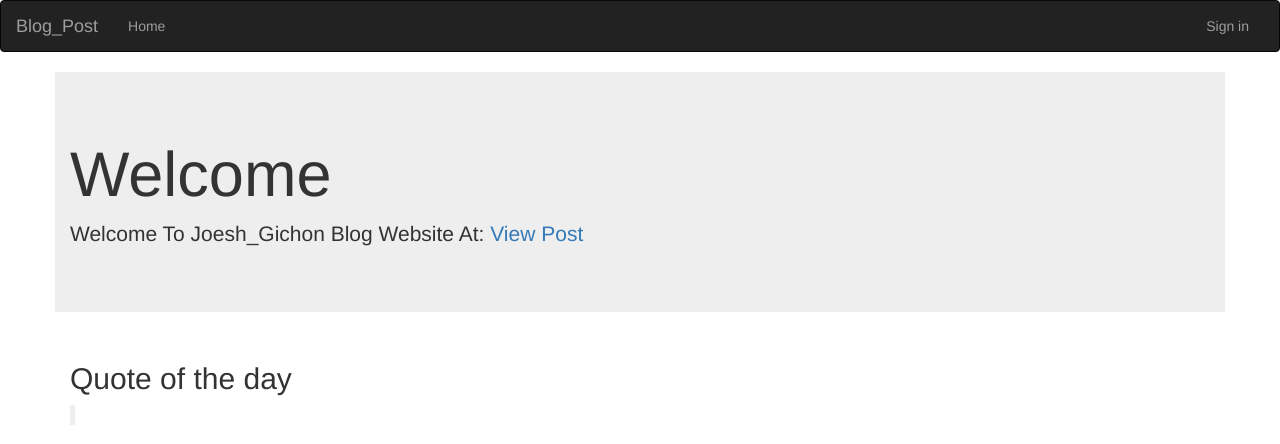
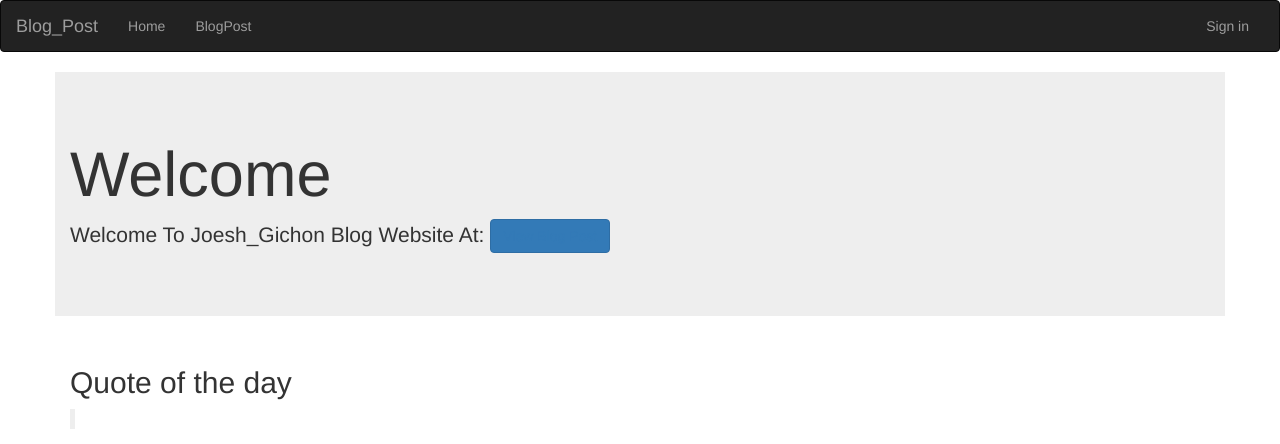
Before and after one commit to JoeshGichon/blog-app, a Flask app: template app/templates/index.html in a window 1280 px wide. Shown: the top 444 px of the page. Run offline with Flask 2, Linux system fonts and the light colour scheme; the template is opened without the code that fills it, so the values that code supplies are empty; some libraries are stand-ins or nearby versions.

Commit message:
added a link to the navbar that enables user to navigate to the new blog post pages

```diff
--- a/app/templates/index.html
+++ b/app/templates/index.html
@@ -5,7 +5,10 @@
     <div class="container jumbotron">
         <h1 class="display-4">Welcome</h1>
         <p class="lead">
-            Welcome To Joesh_Gichon Blog Website At: <a href="/posts/new">View Post</a>
+            Welcome To Joesh_Gichon Blog Website At:
+            <button class="btn btn-primary">
+                <a href="/posts/new">View Blog Post</a>
+            </button>
         </p>
     </div>
     <div class="container">
--- a/app/templates/navbar.html
+++ b/app/templates/navbar.html
@@ -12,6 +12,7 @@
         <div class="navbar-collapse collapse">
             <ul class="nav navbar-nav">
                 <li><a href="/">Home</a></li>
+                <li><a href="/posts/new">BlogPost</a></li>
             </ul>
             <ul class="nav navbar-nav navbar-right">
                 {% if current_user.is_authenticated %}
```
